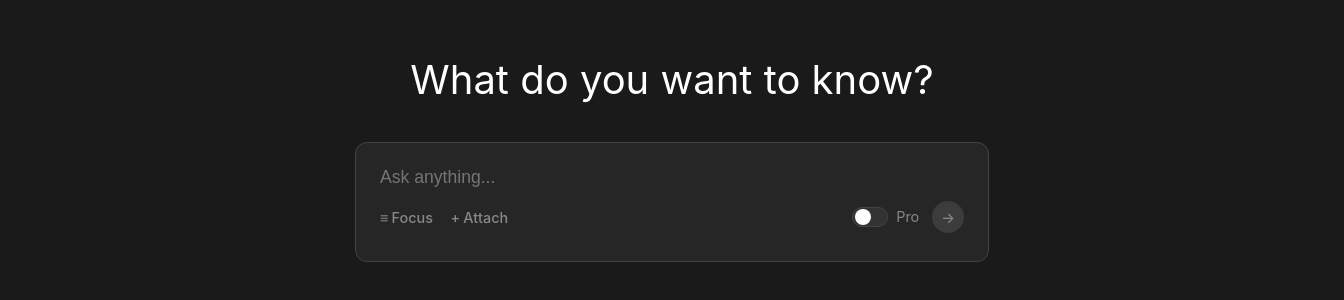
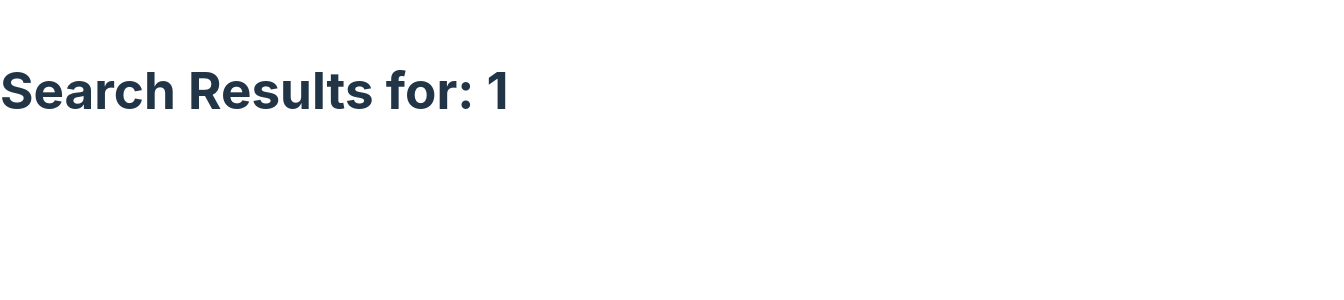
Before and after one commit to nt7nguye/hanover, a React (Vite) app: page /search/1 in a window 1280 px wide. Shown: the part 310-610 px from the top of the page, 1344 px wide, since content can reach past the window. Built offline with nearby package versions, Linux system fonts and the light colour scheme.

Commit message:
feat: barebone serach results page

```diff
--- a/package.json
+++ b/package.json
@@ -11,7 +11,9 @@
   },
   "dependencies": {
     "react": "^18.3.1",
-    "react-dom": "^18.3.1"
+    "react-dom": "^18.3.1",
+    "react-router-dom": "^7.1.1",
+    "serpapi": "^2.1.0"
   },
   "devDependencies": {
     "@eslint/js": "^9.17.0",
--- a/src/App.tsx
+++ b/src/App.tsx
@@ -1,10 +1,16 @@
+import { BrowserRouter, Routes, Route, Navigate } from 'react-router-dom';
 import SearchInterface from './components/SearchInterface';
+import SearchResults from './components/SearchResults';
 
 function App() {
     return (
-        <>
-            <SearchInterface />
-        </>
+        <BrowserRouter>
+            <Routes>
+                <Route path="/" element={<SearchInterface />} />
+                <Route path="/search/:query" element={<SearchResults />} />
+                <Route path="*" element={<Navigate to="/" />} />
+            </Routes>
+        </BrowserRouter>
     );
 }
 
--- a/src/components/SearchInterface.tsx
+++ b/src/components/SearchInterface.tsx
@@ -1,5 +1,6 @@
 import { useState } from 'react';
 import './SearchInterface.css';
+import { useNavigate } from 'react-router-dom';
 
 const SearchInterface = () => {
     const [query, setQuery] = useState('');
@@ -15,8 +16,9 @@ const SearchInterface = () => {
         'china approves tibet mega dam',
     ];
 
+    const navigate = useNavigate();
     const handleSubmit = () => {
-        console.log(query);
+        navigate(`/search/${query}`);
     };
 
     return (
--- /dev/null
+++ b/src/components/SearchResults.tsx
@@ -0,0 +1,12 @@
+import { useParams } from 'react-router-dom';
+
+export default function SearchResults() {
+    const { query } = useParams();
+
+    return (
+        <div>
+            <h1>Search Results for: {query}</h1>
+            {/* Add your search results content here */}
+        </div>
+    );
+}
```
Also changed, not shown: 1 other file (tests, documents, lock files or other folders).
